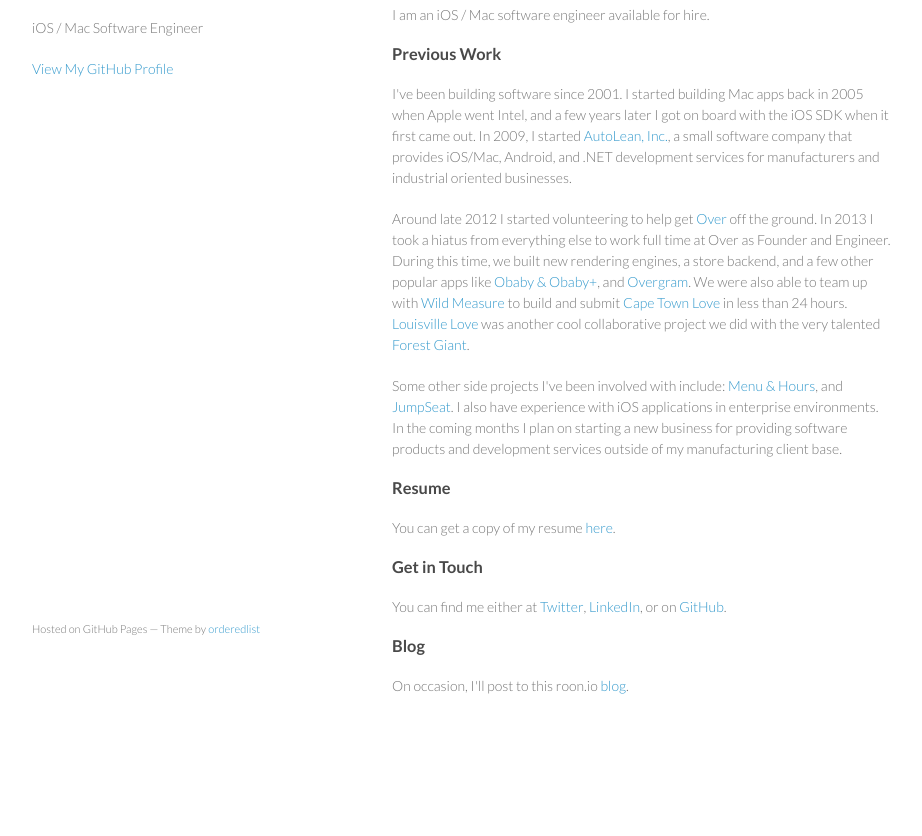
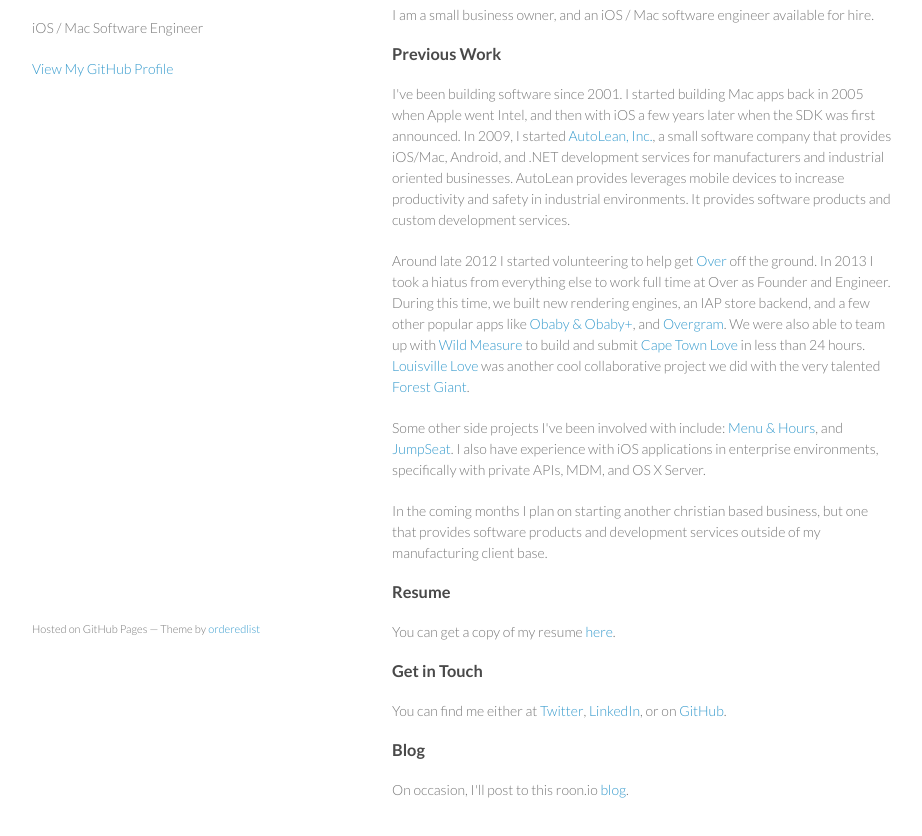
Before and after one commit to jeffreyjackson/jeffreyjackson.github.io, a plain HTML site: page index.html in a window 1280 px wide. Shown: the part 92-928 px from the top of the page, without its empty margins (178-1100 px from the left). Before the commit the page ends 858 px from the top, so only its background shows below. Drawn offline with Linux system fonts and the light colour scheme.

Commit message:
Replace master branch with page content via GitHub

```diff
--- a/index.html
+++ b/index.html
@@ -26,21 +26,23 @@
         <h3>
 <a name="jeffrey-jackson" class="anchor" href="#jeffrey-jackson"><span class="octicon octicon-link"></span></a>Jeffrey Jackson</h3>
 
-<p>I am an iOS / Mac software engineer available for hire.  </p>
+<p>I am a small business owner, and an iOS / Mac software engineer available for hire.  </p>
 
 <h3>
 <a name="previous-work" class="anchor" href="#previous-work"><span class="octicon octicon-link"></span></a>Previous Work</h3>
 
-<p>I've been building software since 2001.  I started building Mac apps back in 2005 when Apple went Intel, and  a few years later I got on board with the iOS SDK when it first came out.  In 2009, I started <a href="http://www.autolean.com">AutoLean, Inc.</a>, a small software company that provides iOS/Mac, Android, and .NET development services for manufacturers and industrial oriented businesses.  </p>
+<p>I've been building software since 2001.  I started building Mac apps back in 2005 when Apple went Intel, and  then with iOS a few years later when the SDK was first announced.  In 2009, I started <a href="http://www.autolean.com">AutoLean, Inc.</a>, a small software company that provides iOS/Mac, Android, and .NET development services for manufacturers and industrial oriented businesses.  AutoLean provides leverages mobile devices to increase productivity and safety in industrial environments.  It provides software products and custom development services.</p>
 
-<p>Around late 2012 I started volunteering to help get <a href="http://www.madewithover.com">Over</a> off the ground.  In 2013 I took a hiatus from everything else to work full time at Over as Founder and Engineer. During this time, we built new rendering engines, a store backend, and a few other popular apps like <a href="http://www.obabyapp.com">Obaby &amp; Obaby+</a>, and <a href="http://www.overgram.co">Overgram</a>.  We were also able to team up with <a href="http://wildmeasure.com">Wild Measure</a> to build and submit <a href="http://www.thefreshexchangeblog.com/2013/09/announcing-an-app-in-a-day-with-over/">Cape Town Love</a> in less than 24 hours.  <a href="http://louisvilleloveapp.com">Louisville Love</a> was another cool collaborative project we did with the very talented <a href="http://www.forestgiant.com">Forest Giant</a>. </p>
+<p>Around late 2012 I started volunteering to help get <a href="http://www.madewithover.com">Over</a> off the ground.  In 2013 I took a hiatus from everything else to work full time at Over as Founder and Engineer. During this time, we built new rendering engines, an IAP store backend, and a few other popular apps like <a href="http://www.obabyapp.com">Obaby &amp; Obaby+</a>, and <a href="http://www.overgram.co">Overgram</a>.  We were also able to team up with <a href="http://wildmeasure.com">Wild Measure</a> to build and submit <a href="http://www.thefreshexchangeblog.com/2013/09/announcing-an-app-in-a-day-with-over/">Cape Town Love</a> in less than 24 hours.  <a href="http://louisvilleloveapp.com">Louisville Love</a> was another cool collaborative project we did with the very talented <a href="http://www.forestgiant.com">Forest Giant</a>. </p>
 
-<p>Some other side projects I've been involved with include: <a href="http://www.menuandhours.com">Menu &amp; Hours</a>, and <a href="http://gojumpseat.com">JumpSeat</a>.  I also have experience with iOS applications in enterprise environments.  In the coming months I plan on starting a new business for providing software products and development services outside of my manufacturing client base.</p>
+<p>Some other side projects I've been involved with include: <a href="http://www.menuandhours.com">Menu &amp; Hours</a>, and <a href="http://gojumpseat.com">JumpSeat</a>.  I also have experience with iOS applications in enterprise environments, specifically with private APIs, MDM, and OS X Server.  </p>
+
+<p>In the coming months I plan on starting another christian based business, but one that provides software products and development services outside of my manufacturing client base.</p>
 
 <h3>
 <a name="resume" class="anchor" href="#resume"><span class="octicon octicon-link"></span></a>Resume</h3>
 
-<p>You can get a copy of my resume <a href="http://resume.jeffreyclarkejackson.com">here</a>.</p>
+<p>You can get a copy of my resume <a href="http://resume.jeffreyclarkejackson.com">here</a>. </p>
 
 <h3>
 <a name="get-in-touch" class="anchor" href="#get-in-touch"><span class="octicon octicon-link"></span></a>Get in Touch</h3>
```
Also changed, not shown: params.json (+1 -1 lines).
